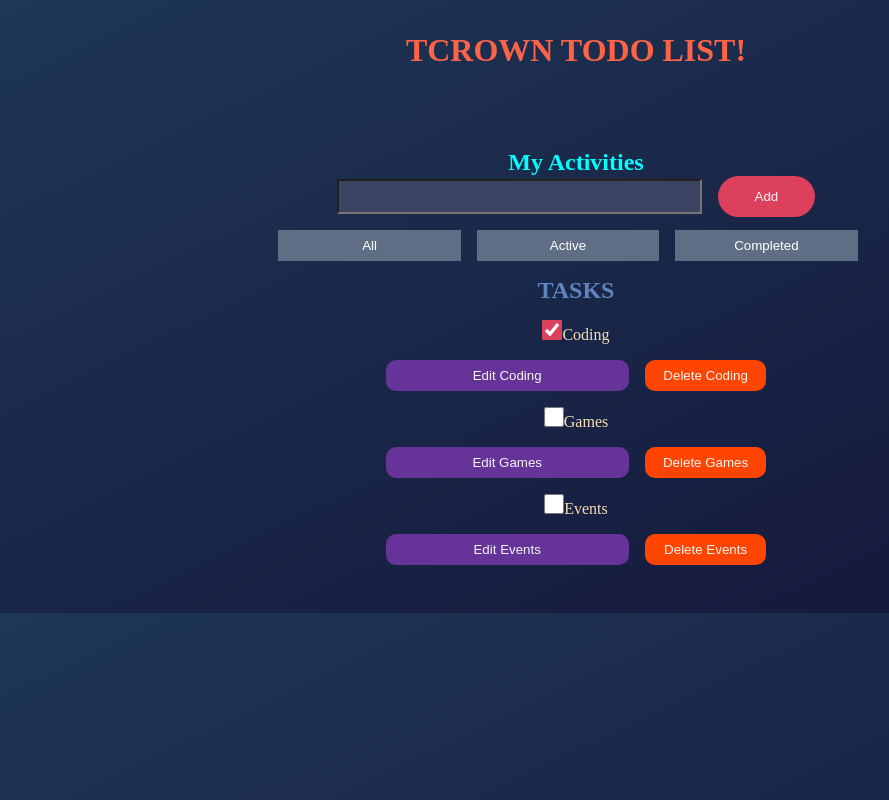
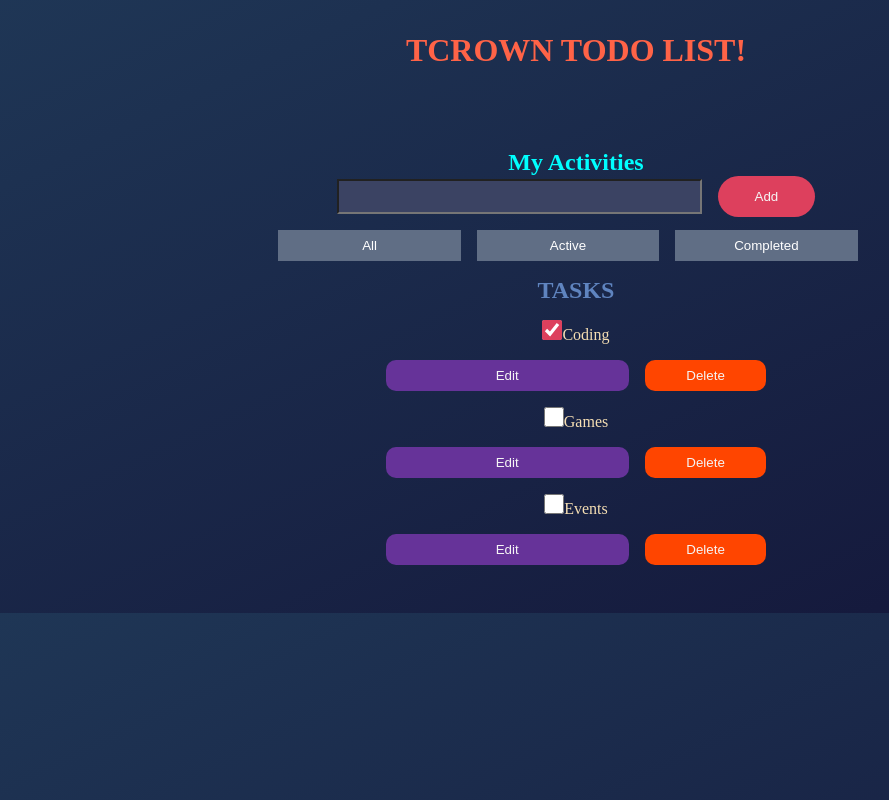
Before and after one commit to TCROWN10/TODO-List, a React (Create React App) app: page / in a window 1280 px wide. Shown: the whole page, without its empty margins (64-953 px from the left). Built offline with nearby package versions, Linux system fonts and the light colour scheme.

Commit message:
Making my Edit functional

```diff
--- a/src/Component/Home/home.js
+++ b/src/Component/Home/home.js
@@ -8,6 +8,8 @@ const Home = () => {
   ]);
   const [newTask, setNewTask] = useState("");
   const [filter, setFilter] = useState("all");
+  const [editingTaskId, setEditingTaskId] = useState(null);
+  const [editingTaskName, setEditingTaskName] = useState("");
 
   // Add a new task
   const handleAddTask = (e) => {
@@ -31,6 +33,25 @@ const Home = () => {
   // Delete a task
   const deleteTask = (id) => {
     setTasks(tasks.filter(task => task.id !== id));
+  };
+
+  // Start editing a task
+  const startEditingTask = (id, name) => {
+    setEditingTaskId(id);
+    setEditingTaskName(name);
+  };
+
+  // Save edited task
+  const handleSaveTask = (id) => {
+    setTasks(tasks.map(task =>
+      task.id === id ? { ...task, name: editingTaskName } : task
+    ));
+    setEditingTaskId(null); // Exit editing mode
+  };
+
+  // Cancel editing
+  const handleCancelEdit = () => {
+    setEditingTaskId(null); // Exit editing mode without saving
   };
 
   // Filter tasks based on the selected filter
@@ -102,21 +123,58 @@ const Home = () => {
                   checked={task.completed}
                   onChange={() => toggleTaskCompleted(task.id)}
                 />
+
+                {/* Check if this task is in edit mode */}
+                {editingTaskId === task.id ? (
+                  <input
+                    type="text"
+                    className="First-input"
+                    value={editingTaskName}
+                    onChange={(e) => setEditingTaskName(e.target.value)}
+                  />
+                ) : (
                   <label className="todo-label" htmlFor={`todo-${task.id}`}>
                     {task.name}
                   </label>
+                )}
               </div>
+
               <div className="btn-group">
-                <button type="button" className="btn">
-                  Edit <span className="visually-hidden">{task.name}</span>
+                {editingTaskId === task.id ? (
+                  <>
+                    <button
+                      type="button"
+                      className="btn"
+                      onClick={() => handleSaveTask(task.id)}
+                    >
+                      Save
+                    </button>
+                    <button
+                      type="button"
+                      className="End-btn"
+                      onClick={handleCancelEdit}
+                    >
+                      Cancel
+                    </button>
+                  </>
+                ) : (
+                  <>
+                    <button
+                      type="button"
+                      className="btn"
+                      onClick={() => startEditingTask(task.id, task.name)}
+                    >
+                      Edit
                     </button>
                     <button
                       type="button"
                       className="End-btn"
                       onClick={() => deleteTask(task.id)}
                     >
-                  Delete <span className="visually-hidden">{task.name}</span>
+                      Delete
                     </button>
+                  </>
+                )}
               </div>
             </div>
           ))}
```
Lines whose indentation alone changed are shown as unchanged.
